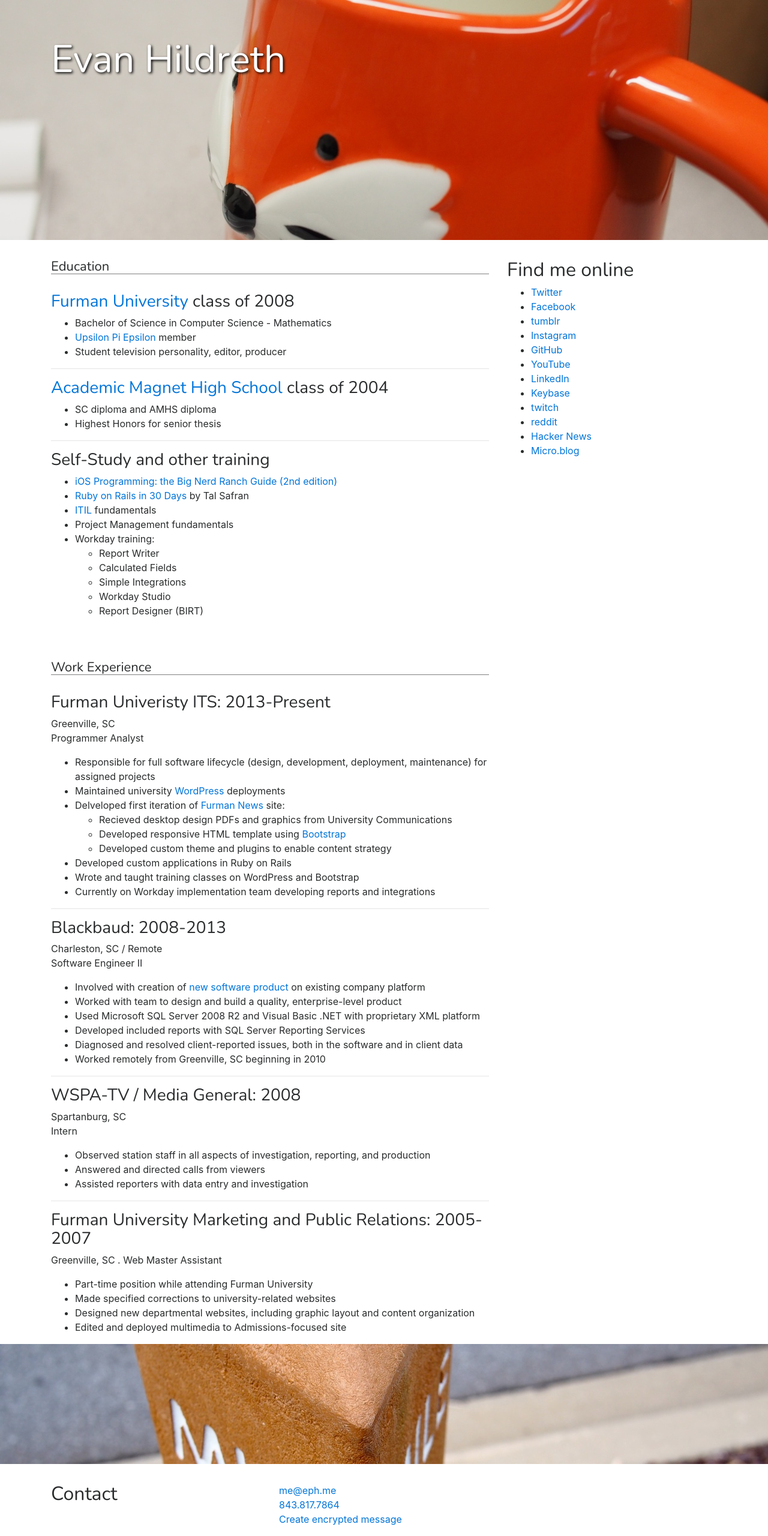
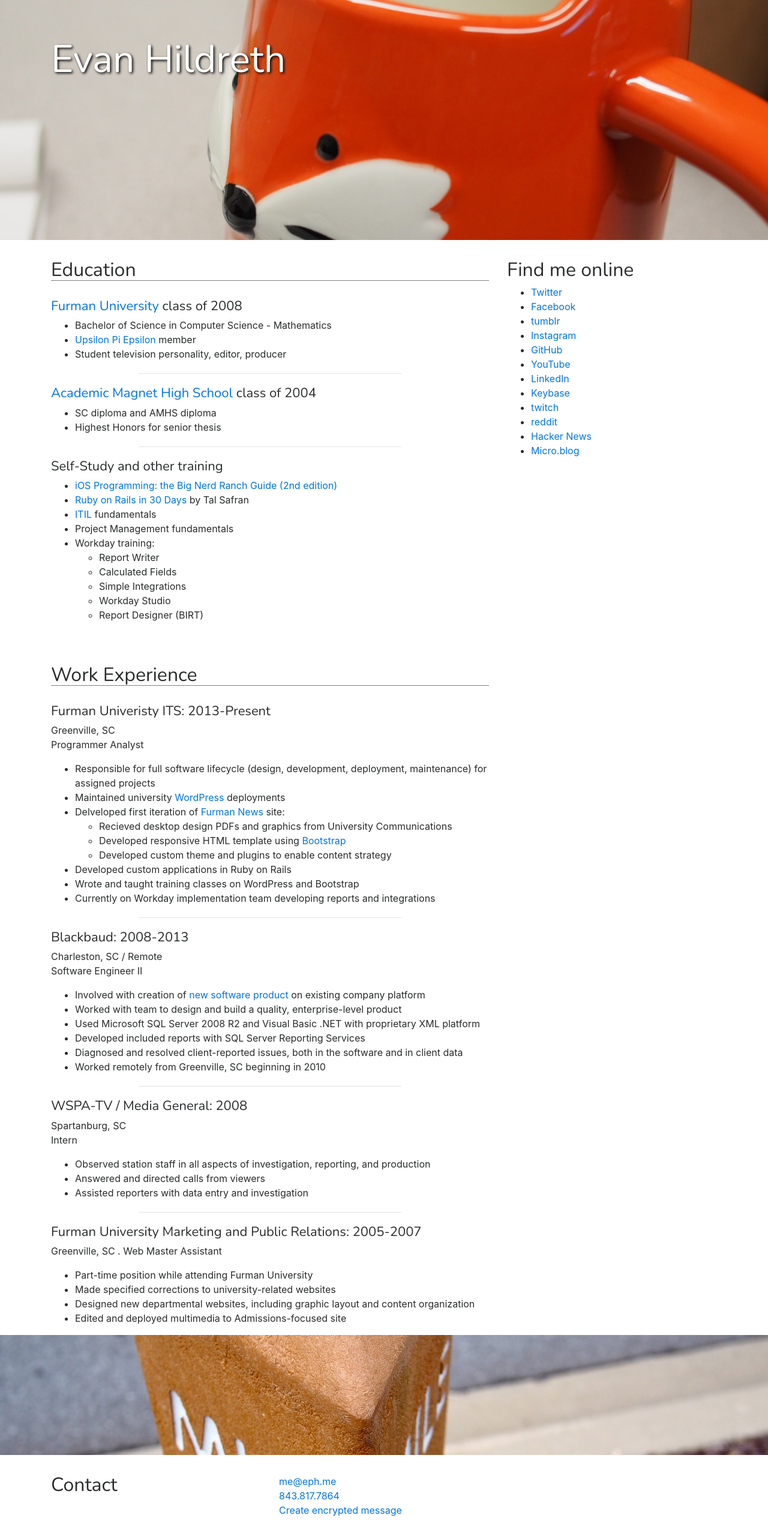
Before and after one commit to oddevan/oddevan.github.io, a Jekyll site: the page built from resume.md, in a window 1280 px wide. Shown: the whole page at 60% size. Built offline with Jekyll 4.4.1, drawn with Linux system fonts in a browser that asks for light colours; nearby versions of some CDN libraries.

Commit message:
Update main.html

```diff
--- a/_layouts/main.html
+++ b/_layouts/main.html
@@ -39,7 +39,7 @@
         line-height: 28px;
     }
 
-    .socializeLists hr {
+    .socializeLists hr, .ressection hr {
         clear: both;
         margin: 20px 20%;
     }
@@ -54,7 +54,7 @@
         margin-bottom: 30px;
     }
 
-    #otherProjects h3, .ressection h2 {
+    #otherProjects h3, .ressection h3 {
         font-size: 22px;
     }
 
```
